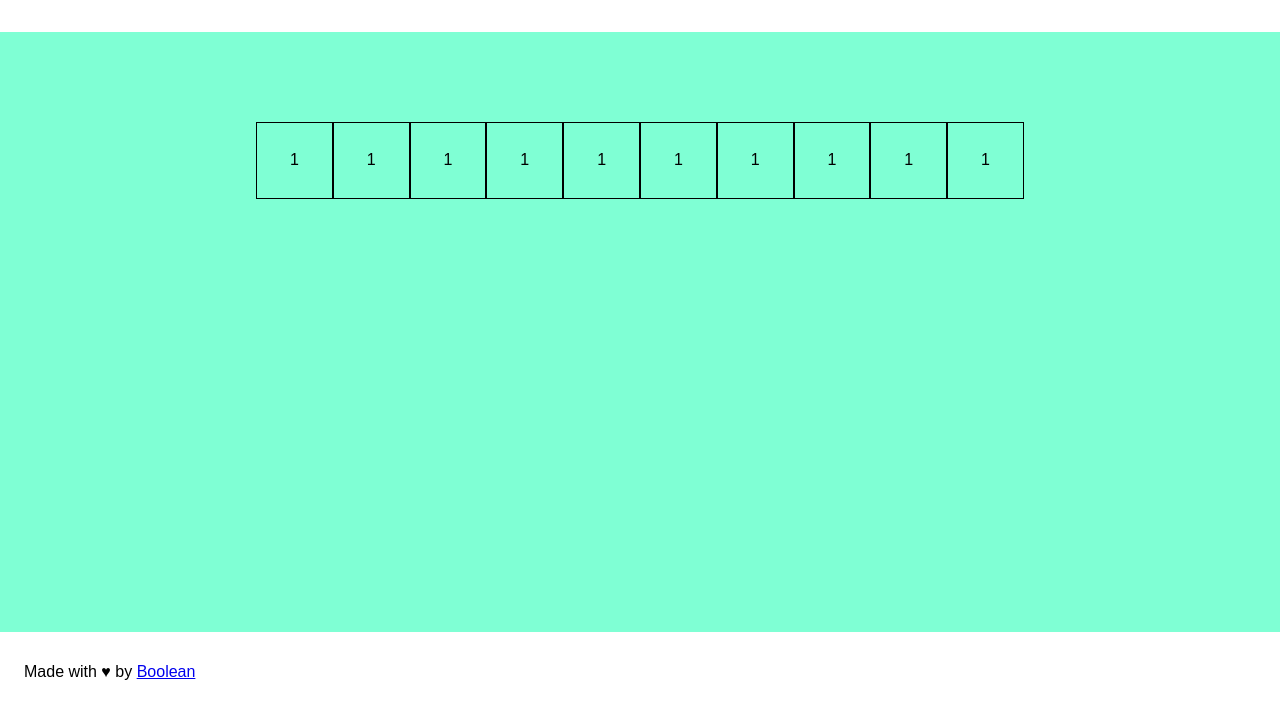
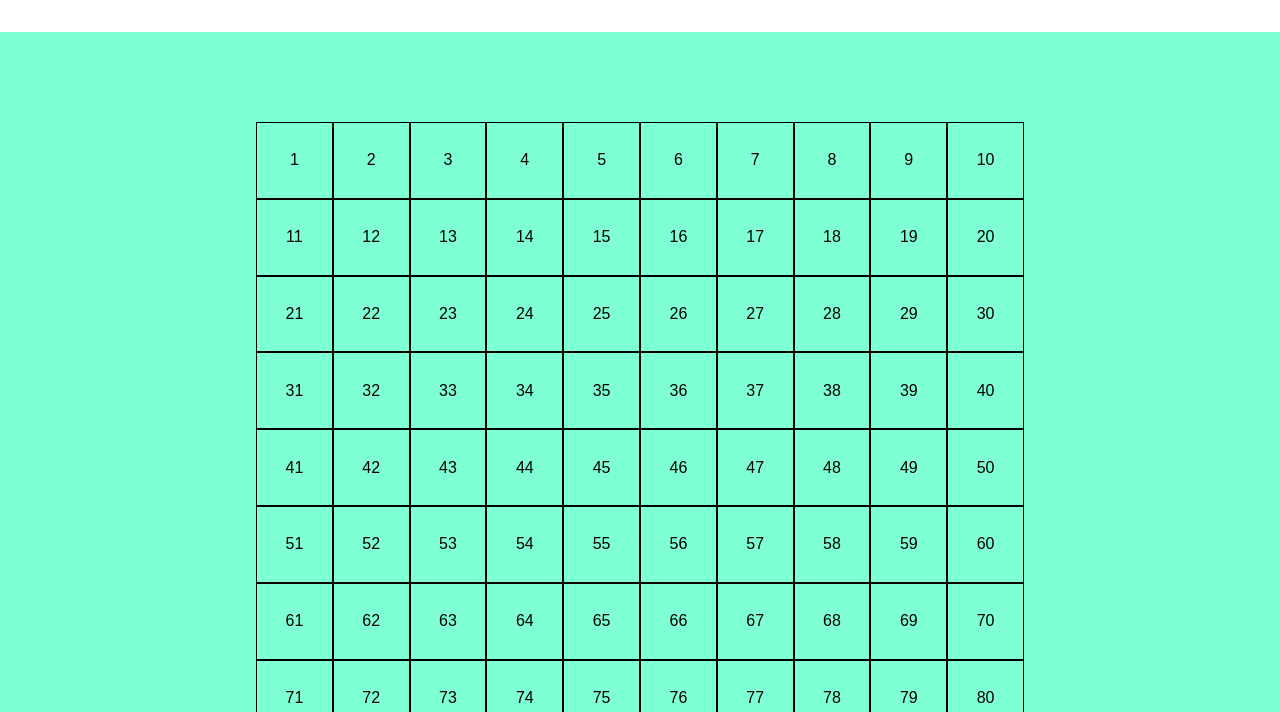
Before and after one commit to AlexNunzi/js-campominato-grid, a plain HTML site: page Index.html in a window 1280 px wide. Both pictures are taken after a click on the button "Play". Shown: the part 88-800 px from the top of the page. Drawn offline with Linux system fonts and the light colour scheme.

Commit message:
Aggiunta logica js che genera tramite funzione un <div> con le opportune classi css e ripete l'operazione tramite ciclo for inserendoli poi all'interno dell'elemento con id=gridContainer dell'html

```diff
--- a/Index.html
+++ b/Index.html
@@ -20,17 +20,7 @@
     </header>
 
     <main>
-        <div class="container d-flex wrap">
-            <div class="box d-flex justify-center align-center">1</div>
-            <div class="box d-flex justify-center align-center">1</div>
-            <div class="box d-flex justify-center align-center">1</div>
-            <div class="box d-flex justify-center align-center">1</div>
-            <div class="box d-flex justify-center align-center">1</div>
-            <div class="box d-flex justify-center align-center">1</div>
-            <div class="box d-flex justify-center align-center">1</div>
-            <div class="box d-flex justify-center align-center">1</div>
-            <div class="box d-flex justify-center align-center">1</div>
-            <div class="box d-flex justify-center align-center">1</div>
+        <div id="gridContainer" class="container d-flex wrap">
 
         </div>
     </main>
--- a/css/style.css
+++ b/css/style.css
@@ -68,6 +68,9 @@ main{
     width: calc(768px / 10);
     height: calc(768px / 10);
     border: 1px solid var(--grid-border);
+    display: flex;
+    justify-content: center;
+    align-items: center;
 }
 
 /* FOOTER -------------------------------------------- */
--- a/js/main.js
+++ b/js/main.js
@@ -0,0 +1,33 @@
+const startGameDom = document.querySelector('#startGame');
+const gridContainerDom = document.querySelector('#gridContainer');
+const boxNumber = 100;
+
+
+
+
+
+startGameDom.addEventListener('click', function(){
+    console.log(gridContainerDom.innerHTML);
+    gridContainerDom.innerHTML = '';
+    console.log(gridContainerDom.innerHTML);
+
+    for(i=1 ; i <= boxNumber ; i++){
+        const box = createNewBoxNumbered(i);
+        box.addEventListener('click', function(){
+
+        });
+        gridContainerDom.append(box);
+    }
+});
+
+
+
+
+
+
+function createNewBoxNumbered(number){
+    const newBox = document.createElement('div');
+    newBox.classList.add('box');
+    newBox.innerHTML = number;
+    return newBox;
+}
```
